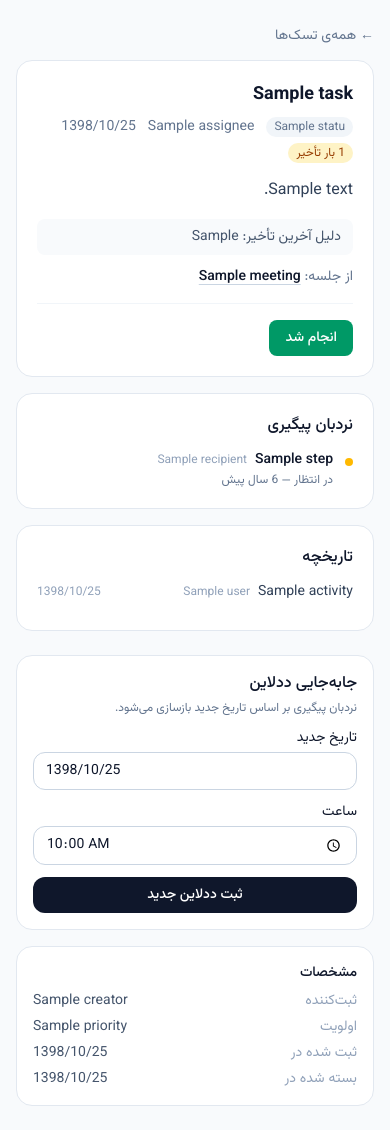
After one commit to Mehrabshahidi7777/claud, a Laravel app: template resources/views/tasks/show.blade.php in a window 390 px wide. The commit adds this page. Run offline with Laravel 12, Linux system fonts and the light colour scheme; the template is opened without the code that fills it: most values are stand-ins (such as "Sample title", 1, 10 or a date in 2020); style sheets or scripts are compiled from the project's sources.

Commit message:
Add the task detail page, and make the nav survive a phone
Three things were being recorded and shown to nobody, and two routes had
no way to reach them.

Activity has logged every event since the first week — created, chased,
answered by SMS, rescheduled, cancelled — and no page displayed a single
row. The follow-up ladder's skip_reason, the one column that answers
"پس چرا پیامک نرفت؟", was the same. And a task's meeting_id was only
visible from the meeting's side, so the task itself could not say where
it came from.

tasks/{task} now shows all of it: the description (a column the form
never offered and no page ever printed), the meeting it was agreed in,
every rung with its outcome in words rather than a raw enum, and the
history with the engine named as the actor when nobody did it. A task
with no deadline says so, since that is the silent case where nothing
will ever be chased.

tasks.cancel and tasks.reschedule existed as routes with no UI at all —
a manager could not cancel a task or move a deadline from the browser.
Both are on this page now, cancel behind a confirm and only for the
roles that may.

The header packed eight links into a wrapping flex row, which at phone
width stacked three deep and pushed the page out of view. It scrolls
sideways instead.

Co-Authored-By: Claude Opus 5 <noreply@anthropic.com>
Claude-Session: https://claude.ai/code/session_01U93tiyA4hf1FBoFEBoSByh

```diff
--- a/resources/js/app.js
+++ b/resources/js/app.js
@@ -70,6 +70,21 @@ if (installBanner) {
         remember();
     });
 }
+
+/**
+ * A confirmation step on the destructive actions.
+ *
+ * Cancelling a task deletes its remaining follow-ups, which is not something
+ * to do on a misclick — and unlike completing a task, there is no button that
+ * undoes it.
+ */
+document.querySelectorAll('form[data-confirm]').forEach((form) => {
+    form.addEventListener('submit', (event) => {
+        if (!window.confirm(form.dataset.confirm)) {
+            event.preventDefault();
+        }
+    });
+});
 
 /**
  * Show only the fields the chosen request type actually uses.
--- a/resources/views/layouts/app.blade.php
+++ b/resources/views/layouts/app.blade.php
@@ -31,46 +31,50 @@
 
 @auth
     <header class="border-b border-slate-200 bg-white">
-        <div class="mx-auto flex max-w-6xl flex-wrap items-center gap-4 px-4 py-3">
-            <a href="{{ route('tasks.index') }}" class="text-lg font-bold text-slate-900">
+        <div class="mx-auto flex max-w-6xl items-center gap-3 px-4 py-3">
+            <a href="{{ route('tasks.index') }}" class="shrink-0 text-lg font-bold text-slate-900">
                 سامانه پیگیری
             </a>
 
             @isset($workspace)
-                <span class="rounded-full bg-slate-100 px-3 py-1 text-sm text-slate-600">
+                <span class="hidden shrink-0 rounded-full bg-slate-100 px-3 py-1 text-sm text-slate-600 sm:inline">
                     {{ $workspace->name }}
                 </span>
             @endisset
 
-            <nav class="flex items-center gap-1 text-sm">
+            {{-- Scrolls sideways instead of wrapping. Eight links stacked over
+                 three rows push the page content off a phone screen, and the
+                 field worker's phone is the device this has to survive. --}}
+            <nav class="-mx-1 flex min-w-0 flex-1 items-center gap-1 overflow-x-auto px-1 text-sm
+                        [-ms-overflow-style:none] [scrollbar-width:none] [&::-webkit-scrollbar]:hidden">
                 @php $current = request()->route()?->getName(); @endphp
 
                 <a href="{{ route('tasks.index') }}"
-                   class="rounded-lg px-3 py-2 {{ $current === 'tasks.index' ? 'bg-slate-900 text-white' : 'text-slate-600 hover:bg-slate-100' }}">
+                   class="shrink-0 whitespace-nowrap rounded-lg px-3 py-2 {{ $current === 'tasks.index' ? 'bg-slate-900 text-white' : 'text-slate-600 hover:bg-slate-100' }}">
                     تسک‌ها
                 </a>
                 <a href="{{ route('meetings.index') }}"
-                   class="rounded-lg px-3 py-2 {{ str_starts_with((string) $current, 'meetings') ? 'bg-slate-900 text-white' : 'text-slate-600 hover:bg-slate-100' }}">
+                   class="shrink-0 whitespace-nowrap rounded-lg px-3 py-2 {{ str_starts_with((string) $current, 'meetings') ? 'bg-slate-900 text-white' : 'text-slate-600 hover:bg-slate-100' }}">
                     جلسات
                 </a>
                 <a href="{{ route('approvals.index') }}"
-                   class="rounded-lg px-3 py-2 {{ str_starts_with((string) $current, 'approvals') ? 'bg-slate-900 text-white' : 'text-slate-600 hover:bg-slate-100' }}">
+                   class="shrink-0 whitespace-nowrap rounded-lg px-3 py-2 {{ str_starts_with((string) $current, 'approvals') ? 'bg-slate-900 text-white' : 'text-slate-600 hover:bg-slate-100' }}">
                     درخواست‌ها
                 </a>
                 <a href="{{ route('reports.index') }}"
-                   class="rounded-lg px-3 py-2 {{ $current === 'reports.index' ? 'bg-slate-900 text-white' : 'text-slate-600 hover:bg-slate-100' }}">
+                   class="shrink-0 whitespace-nowrap rounded-lg px-3 py-2 {{ $current === 'reports.index' ? 'bg-slate-900 text-white' : 'text-slate-600 hover:bg-slate-100' }}">
                     گزارش
                 </a>
                 <a href="{{ route('reports.weekly.index') }}"
-                   class="rounded-lg px-3 py-2 {{ str_starts_with((string) $current, 'reports.weekly') ? 'bg-slate-900 text-white' : 'text-slate-600 hover:bg-slate-100' }}">
+                   class="shrink-0 whitespace-nowrap rounded-lg px-3 py-2 {{ str_starts_with((string) $current, 'reports.weekly') ? 'bg-slate-900 text-white' : 'text-slate-600 hover:bg-slate-100' }}">
                     هفتگی
                 </a>
                 <a href="{{ route('billing.index') }}"
-                   class="rounded-lg px-3 py-2 {{ str_starts_with((string) $current, 'billing') ? 'bg-slate-900 text-white' : 'text-slate-600 hover:bg-slate-100' }}">
+                   class="shrink-0 whitespace-nowrap rounded-lg px-3 py-2 {{ str_starts_with((string) $current, 'billing') ? 'bg-slate-900 text-white' : 'text-slate-600 hover:bg-slate-100' }}">
                     صورتحساب
                 </a>
                 <a href="{{ route('members.index') }}"
-                   class="rounded-lg px-3 py-2 {{ $current === 'members.index' ? 'bg-slate-900 text-white' : 'text-slate-600 hover:bg-slate-100' }}">
+                   class="shrink-0 whitespace-nowrap rounded-lg px-3 py-2 {{ $current === 'members.index' ? 'bg-slate-900 text-white' : 'text-slate-600 hover:bg-slate-100' }}">
                     اعضا
                 </a>
 
@@ -86,7 +90,7 @@
                 @endphp
 
                 <a href="{{ route('notifications.index') }}"
-                   class="relative rounded-lg px-3 py-2 {{ $current === 'notifications.index' ? 'bg-slate-900 text-white' : 'text-slate-600 hover:bg-slate-100' }}">
+                   class="relative shrink-0 whitespace-nowrap rounded-lg px-3 py-2 {{ $current === 'notifications.index' ? 'bg-slate-900 text-white' : 'text-slate-600 hover:bg-slate-100' }}">
                     اعلان‌ها
                     @if ($unread > 0)
                         <span class="tabular absolute -top-1 -start-1 rounded-full bg-red-600 px-1.5 text-[11px] text-white">
@@ -96,7 +100,7 @@
                 </a>
             </nav>
 
-            <form method="POST" action="{{ route('logout') }}" class="ms-auto">
+            <form method="POST" action="{{ route('logout') }}" class="shrink-0">
                 @csrf
                 <button type="submit" class="text-sm text-slate-500 hover:text-slate-900">خروج</button>
             </form>
--- /dev/null
+++ b/resources/views/tasks/show.blade.php
@@ -0,0 +1,250 @@
+@extends('layouts.app')
+
+@section('title', $task->title)
+
+@section('content')
+
+@php
+    use App\Enums\FollowUpStatus;
+    use App\Support\JalaliDate;
+    use Carbon\CarbonImmutable;
+
+    $isOverdue = $task->isOverdue();
+    $due = $task->due_at ? CarbonImmutable::parse($task->due_at) : null;
+@endphp
+
+<div class="mx-auto grid max-w-5xl gap-6 lg:grid-cols-[1fr_20rem]">
+
+    <div class="min-w-0">
+
+        <a href="{{ route('tasks.index') }}" class="text-sm text-slate-500 hover:text-slate-900">
+            ← همه‌ی تسک‌ها
+        </a>
+
+        <div class="mt-3 rounded-2xl border bg-white p-5 {{ $isOverdue ? 'border-red-200' : 'border-slate-200' }}">
+            <h1 class="text-lg font-bold">{{ $task->title }}</h1>
+
+            <div class="mt-2 flex flex-wrap items-center gap-x-3 gap-y-1.5 text-sm text-slate-500">
+                <span class="rounded-full bg-slate-100 px-2 py-0.5 text-xs">{{ $task->status->label() }}</span>
+                <span>{{ $task->assignee?->name ?? 'بدون مسئول' }}</span>
+
+                @if ($due)
+                    <span class="tabular {{ $isOverdue ? 'font-medium text-red-600' : '' }}">
+                        {{ JalaliDate::format($due) }}
+                        @if ($isOverdue)
+                            — {{ $task->hoursOverdue() }} ساعت تأخیر
+                        @endif
+                    </span>
+                @else
+                    {{-- Said out loud rather than left blank: a task with no
+                         deadline is never chased, and a manager who thinks
+                         they set one is the failure this product exists to
+                         prevent. --}}
+                    <span class="rounded-full bg-amber-100 px-2 py-0.5 text-xs text-amber-800">
+                        بدون ددلاین — پیگیری نمی‌شود
+                    </span>
+                @endif
+
+                @if ($task->priority->isCritical())
+                    <span class="rounded-full bg-red-100 px-2 py-0.5 text-xs text-red-700">بحرانی</span>
+                @endif
+
+                @if ($task->defer_count > 0)
+                    <span class="rounded-full bg-amber-100 px-2 py-0.5 text-xs text-amber-800">
+                        {{ $task->defer_count }} بار تأخیر
+                    </span>
+                @endif
+            </div>
+
+            @if ($task->description)
+                <p class="mt-3 whitespace-pre-line leading-8 text-slate-700">{{ $task->description }}</p>
+            @endif
+
+            @if ($task->defer_reason)
+                <p class="mt-3 rounded-lg bg-slate-50 px-3 py-2 text-sm text-slate-600">
+                    دلیل آخرین تأخیر: {{ $task->defer_reason }}
+                </p>
+            @endif
+
+            {{-- Where it came from. Months later this is the answer to "این از
+                 کجا آمد" that would otherwise need someone's memory. --}}
+            @if ($task->meeting)
+                <p class="mt-3 text-sm">
+                    <span class="text-slate-500">از جلسه:</span>
+                    <a href="{{ route('meetings.show', $task->meeting) }}"
+                       class="font-medium text-slate-900 underline decoration-slate-300 underline-offset-4 hover:decoration-slate-900">
+                        {{ $task->meeting->title }}
+                    </a>
+                </p>
+            @endif
+
+            @unless ($task->status->isClosed())
+                <div class="mt-4 flex flex-wrap gap-2 border-t border-slate-100 pt-4">
+                    <form method="POST" action="{{ route('tasks.complete', $task) }}">
+                        @csrf
+                        <button class="rounded-lg bg-emerald-600 px-4 py-2 text-sm font-medium text-white hover:bg-emerald-700">
+                            انجام شد
+                        </button>
+                    </form>
+
+                    @if ($canCancel)
+                        <form method="POST" action="{{ route('tasks.cancel', $task) }}"
+                              data-confirm="این تسک لغو شود؟ پیگیری‌های باقی‌مانده هم حذف می‌شوند.">
+                            @csrf
+                            <button class="rounded-lg border border-slate-300 px-4 py-2 text-sm text-slate-700 hover:bg-slate-50">
+                                لغو تسک
+                            </button>
+                        </form>
+                    @endif
+                </div>
+            @endunless
+        </div>
+
+        {{-- The ladder, rung by rung. Skipped rungs stay visible with their
+             reason: knowing why a message did not go out is worth as much as
+             knowing that one did. --}}
+        <div class="mt-4 rounded-2xl border border-slate-200 bg-white p-5">
+            <h2 class="font-medium">نردبان پیگیری</h2>
+
+            @if ($task->followUps->isEmpty())
+                <p class="mt-2 text-sm text-slate-500">
+                    پیگیری‌ای زمان‌بندی نشده. تسک بدون ددلاین پیگیری نمی‌گیرد.
+                </p>
+            @else
+                <ol class="mt-3 space-y-3">
+                    @foreach ($task->followUps->sortBy('step') as $followUp)
+                        @php
+                            $tone = match ($followUp->status) {
+                                FollowUpStatus::Sent => 'bg-emerald-500',
+                                FollowUpStatus::Skipped => 'bg-slate-300',
+                                FollowUpStatus::Failed => 'bg-red-500',
+                                default => 'bg-amber-400',
+                            };
+                        @endphp
+
+                        <li class="flex gap-3">
+                            <span class="mt-2 size-2 shrink-0 rounded-full {{ $tone }}"></span>
+
+                            <div class="min-w-0 flex-1">
+                                <div class="flex flex-wrap items-baseline gap-x-2 gap-y-0.5 text-sm">
+                                    <span class="font-medium">{{ $followUp->step->label() }}</span>
+                                    <span class="text-xs text-slate-400">
+                                        {{ $followUp->recipient?->name ?? '—' }}
+                                    </span>
+                                </div>
+
+                                <p class="tabular mt-0.5 text-xs text-slate-500">
+                                    @switch ($followUp->status)
+                                        @case (FollowUpStatus::Sent)
+                                            فرستاده شد — {{ JalaliDate::format(CarbonImmutable::parse($followUp->sent_at)) }}
+                                            @break
+                                        @case (FollowUpStatus::Skipped)
+                                            نرفت: {{ $followUp->skipExplanation() }}
+                                            @break
+                                        @case (FollowUpStatus::Failed)
+                                            ناموفق: {{ $followUp->skipExplanation() ?? 'خطای سرویس' }}
+                                            @break
+                                        @default
+                                            در انتظار — {{ $followUp->scheduled_at->diffForHumans() }}
+                                    @endswitch
+                                </p>
+                            </div>
+                        </li>
+                    @endforeach
+                </ol>
+            @endif
+        </div>
+
+        <div class="mt-4 rounded-2xl border border-slate-200 bg-white p-5">
+            <h2 class="font-medium">تاریخچه</h2>
+
+            @if ($activities->isEmpty())
+                <p class="mt-2 text-sm text-slate-500">رویدادی ثبت نشده.</p>
+            @else
+                <ul class="mt-3 space-y-2 text-sm">
+                    @foreach ($activities as $activity)
+                        <li class="flex flex-wrap items-baseline gap-x-2 border-b border-slate-50 pb-2 last:border-0">
+                            <span class="text-slate-700">{{ $activity->label() }}</span>
+                            <span class="text-xs text-slate-400">
+                                {{-- No actor means the engine did it, which is
+                                     most of what lands here. --}}
+                                {{ $activity->user?->name ?? 'سامانه' }}
+                            </span>
+                            <span class="tabular ms-auto text-xs text-slate-400">
+                                {{ JalaliDate::format(CarbonImmutable::parse($activity->created_at)) }}
+                            </span>
+                        </li>
+                    @endforeach
+                </ul>
+            @endif
+        </div>
+    </div>
+
+    <aside class="space-y-4">
+        @unless ($task->status->isClosed())
+            <div class="rounded-2xl border border-slate-200 bg-white p-4">
+                <h2 class="font-medium">جابه‌جایی ددلاین</h2>
+                <p class="mt-1 text-xs text-slate-500">
+                    نردبان پیگیری بر اساس تاریخ جدید بازسازی می‌شود.
+                </p>
+
+                <form method="POST" action="{{ route('tasks.reschedule', $task) }}" class="mt-3 space-y-3">
+                    @csrf
+
+                    <div>
+                        <label for="due_date" class="block text-sm">تاریخ جدید</label>
+                        <input id="due_date" name="due_date" required
+                               value="{{ old('due_date', $due ? JalaliDate::format($due) : '') }}"
+                               dir="ltr" placeholder="1405/07/15"
+                               class="tabular mt-1 w-full rounded-xl border border-slate-300 px-3 py-2 text-sm focus:border-slate-900 focus:outline-none">
+                        @error('due_date')<p class="mt-1 text-xs text-red-600">{{ $message }}</p>@enderror
+                    </div>
+
+                    <div>
+                        <label for="due_time" class="block text-sm">ساعت</label>
+                        <input id="due_time" name="due_time" type="time"
+                               value="{{ old('due_time', $due?->format('H:i')) }}"
+                               class="tabular mt-1 w-full rounded-xl border border-slate-300 px-3 py-2 text-sm focus:border-slate-900 focus:outline-none">
+                        @error('due_time')<p class="mt-1 text-xs text-red-600">{{ $message }}</p>@enderror
+                    </div>
+
+                    <button type="submit"
+                            class="w-full rounded-xl bg-slate-900 px-4 py-2 text-sm font-medium text-white hover:bg-slate-800">
+                        ثبت ددلاین جدید
+                    </button>
+                </form>
+            </div>
+        @endunless
+
+        <div class="rounded-2xl border border-slate-200 bg-white p-4 text-sm">
+            <h2 class="font-medium">مشخصات</h2>
+
+            <dl class="mt-2 space-y-1.5 text-slate-600">
+                <div class="flex gap-2">
+                    <dt class="text-slate-400">ثبت‌کننده</dt>
+                    <dd class="ms-auto">{{ $task->creator?->name ?? '—' }}</dd>
+                </div>
+                <div class="flex gap-2">
+                    <dt class="text-slate-400">اولویت</dt>
+                    <dd class="ms-auto">{{ $task->priority->label() }}</dd>
+                </div>
+                <div class="flex gap-2">
+                    <dt class="text-slate-400">ثبت شده در</dt>
+                    <dd class="tabular ms-auto">
+                        {{ JalaliDate::format(CarbonImmutable::parse($task->created_at)) }}
+                    </dd>
+                </div>
+                @if ($task->completed_at)
+                    <div class="flex gap-2">
+                        <dt class="text-slate-400">بسته شده در</dt>
+                        <dd class="tabular ms-auto">
+                            {{ JalaliDate::format(CarbonImmutable::parse($task->completed_at)) }}
+                        </dd>
+                    </div>
+                @endif
+            </dl>
+        </div>
+    </aside>
+</div>
+
+@endsection
--- a/routes/web.php
+++ b/routes/web.php
@@ -57,6 +57,7 @@ Route::middleware('auth')->group(function () {
 Route::middleware(['auth', 'subscribed'])->group(function () {
     Route::get('tasks', [TaskController::class, 'index'])->name('tasks.index');
     Route::post('tasks', [TaskController::class, 'store'])->name('tasks.store');
+    Route::get('tasks/{task}', [TaskController::class, 'show'])->name('tasks.show');
     Route::post('tasks/{task}/complete', [TaskController::class, 'complete'])->name('tasks.complete');
     Route::post('tasks/{task}/cancel', [TaskController::class, 'cancel'])->name('tasks.cancel');
     Route::post('tasks/{task}/reschedule', [TaskController::class, 'reschedule'])->name('tasks.reschedule');
```
Also changed, not shown: app/Http/Controllers/TaskController.php (+29 -0 lines), app/Models/Activity.php (+32 -0 lines), app/Models/TaskFollowUp.php (+27 -0 lines), resources/views/tasks/index.blade.php (+12 -1 lines), tests/Feature/TaskDetailTest.php (added, +175 -0 lines).
